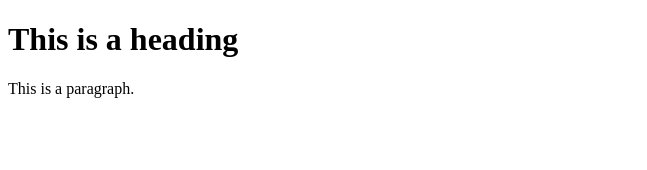
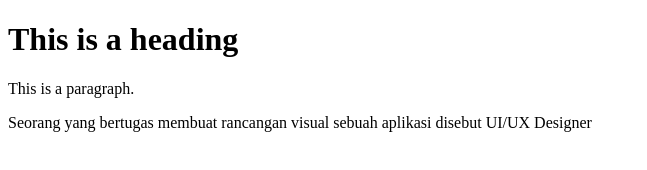
Before and after one commit to tuderangga/web-operation, a plain HTML site: page index.html in a window 1280 px wide. Shown: the whole page, without its empty margins (0-647 px from the left). Drawn offline with Linux system fonts and the light colour scheme.

Commit message:
Update index.html file: Add new paragraph

```diff
--- a/index.html
+++ b/index.html
@@ -7,6 +7,7 @@
 
   <h1>This is a heading</h1>
   <p>This is a paragraph.</p>
+  <p>Seorang yang bertugas membuat rancangan visual sebuah aplikasi disebut UI/UX Designer</p>
 
 </body>
 </html>
```
